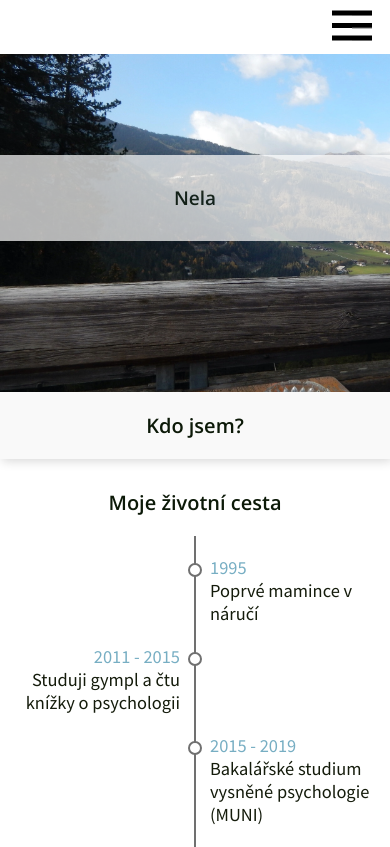
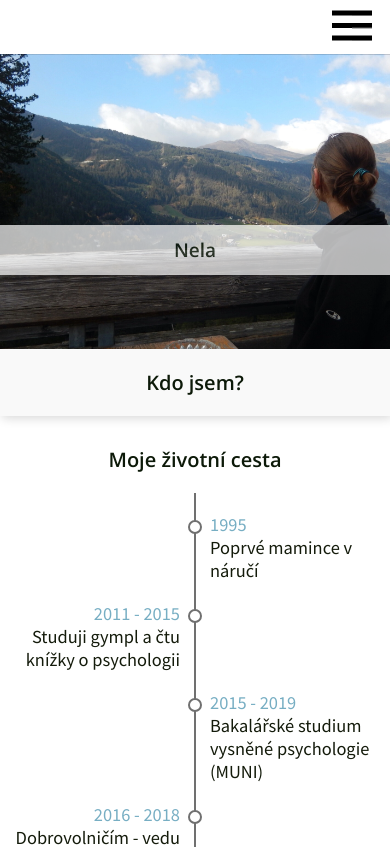
Before and after one commit to NelliaS/personal-webpage, a Next.js app: page /nela in a window 390 px wide. Shown: the top 847 px of the page. Built offline with nearby package versions, Linux system fonts and the light colour scheme.

Commit message:
banner img update

```diff
--- a/src/styles/JakToFunguje.module.css
+++ b/src/styles/JakToFunguje.module.css
@@ -165,19 +165,20 @@
     display: none;
   }
   .mobileimgwrapper{
+    max-width: 100%;
     background-image: url("../../public/images/jaktofunguje.webp");
-    background-size: cover;
-    /* background-position: 50% 80%; */
-    height: 40vh;
+    background-size:cover;
+    background-position: 65% 50%;
+    height: 35vh;
     position: relative;
 }
   .mobileimgwrapper h1{
     display: block;
     background-color: white;
-    opacity: 0.7;
+    opacity: 0.9;
     text-align: center;
     position: absolute;
-    top: 30%;
+    top: 22%;
     width: 100%;
     padding: 30px 0px;
     font-size: 19px;
--- a/src/styles/Nela.module.css
+++ b/src/styles/Nela.module.css
@@ -460,8 +460,8 @@
   .mobileimgwrapper{
     background-image: url("../../public/images/nelacoverimg.webp");
     background-size: cover;
-    /* background-position: 50% 80%; */
-    height: 40vh;
+    background-position: 50% 80%;
+    height: 35vh;
     position: relative;
 }
   .mobileimgwrapper h1{
@@ -470,9 +470,9 @@
     opacity: 0.7;
     text-align: center;
     position: absolute;
-    top: 30%;
+    top: 58%;
     width: 100%;
-    padding: 30px 0px;
+    padding: 12px 0px;
     font-size: 19px;
 }
 }
--- a/src/styles/cenik.module.css
+++ b/src/styles/cenik.module.css
@@ -228,7 +228,7 @@
         margin-bottom: 10px;
         background-image: url("../../public/images/cenik.webp");
         background-size: cover;
-        height: 40vh;
+        height: 35vh;
         display: flex;
         position: relative;
       }
```
